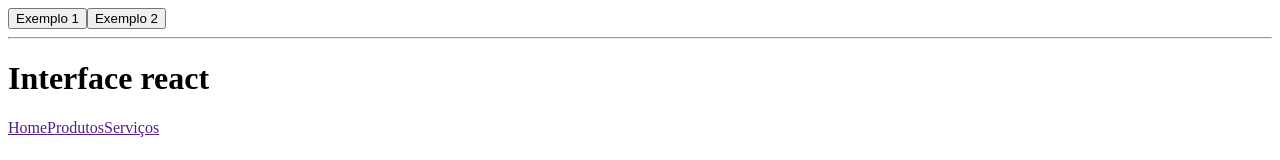
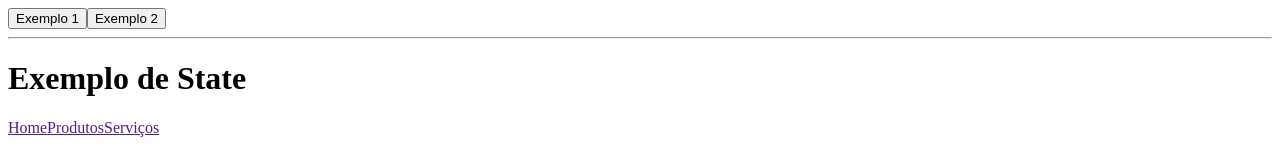
Before and after one commit to guilhermessanto/meu-app, a React (Create React App) app: page / in a window 1280 px wide. Shown: the top 160 px of the page. Built offline with nearby package versions, Linux system fonts and the light colour scheme.

Commit message:
atualizando hooks com set

```diff
--- a/src/components/layouts/Cabecalho.jsx
+++ b/src/components/layouts/Cabecalho.jsx
@@ -1,14 +1,23 @@
+import { useState } from "react";
 import Menu from "../Menu";
 const Cabecalho = () => {
   const exemplo2 = () => {
     console.log("Exemplo2");
   };
+
+  const atualizaTitulo = () => {
+    setTitulo("Hello World");
+  };
+  /* Exemplo 1 de gerenciamento de states
+  Aqui, definimos no useState um valor inicial( colocando entre os parenteses do useState), alem de desestruturar o state em uma variavel (titulo) e em uma função (setTitulo) que sera responsavel por atualizar este state/titulo */
+  const [titulo, setTitulo] = useState("Exemplo de State");
   return (
     <header>
       <button onClick={() => console.log("exemplo1")}>Exemplo 1 </button>
       <button onClick={exemplo2}>Exemplo 2 </button>
       <hr />
-      <h1>Interface react</h1>
+      {/* Aqui, aplicamos a variavel de state chamada titulo */}
+      <h1 onClick={atualizaTitulo}>{titulo}</h1>
       <Menu />
     </header>
   );
```
